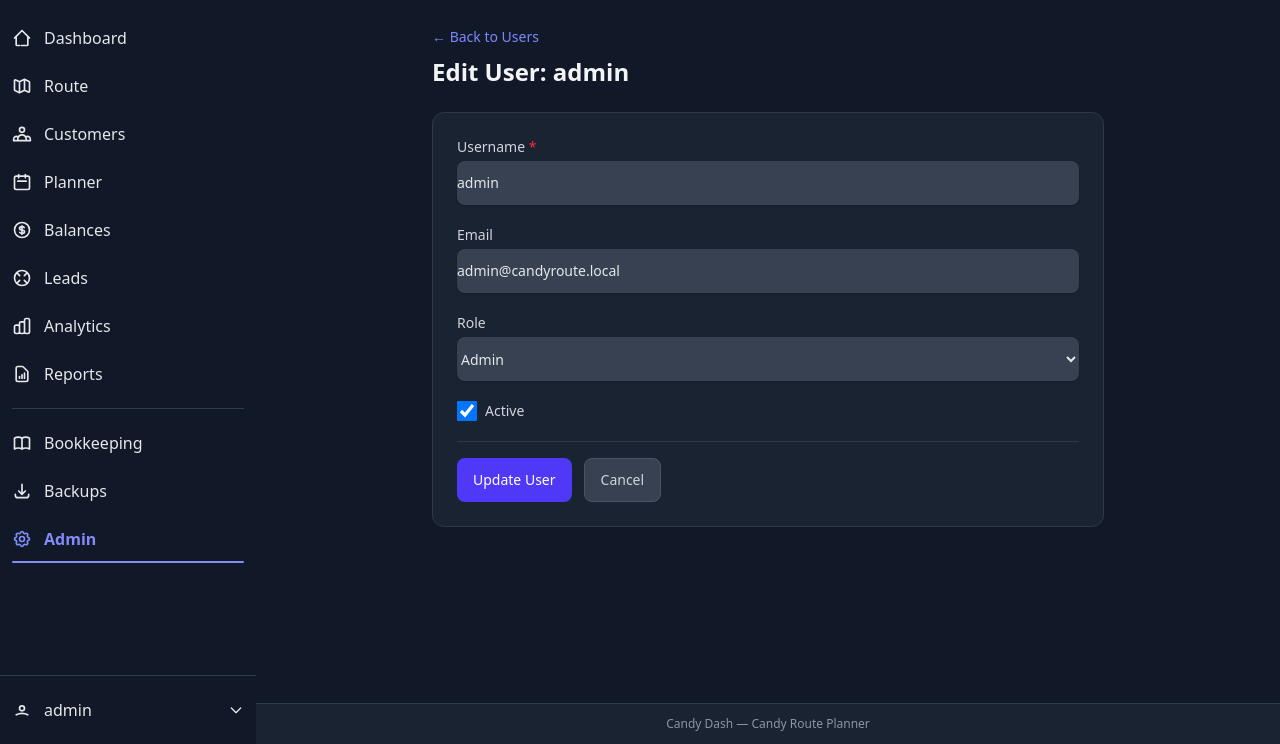
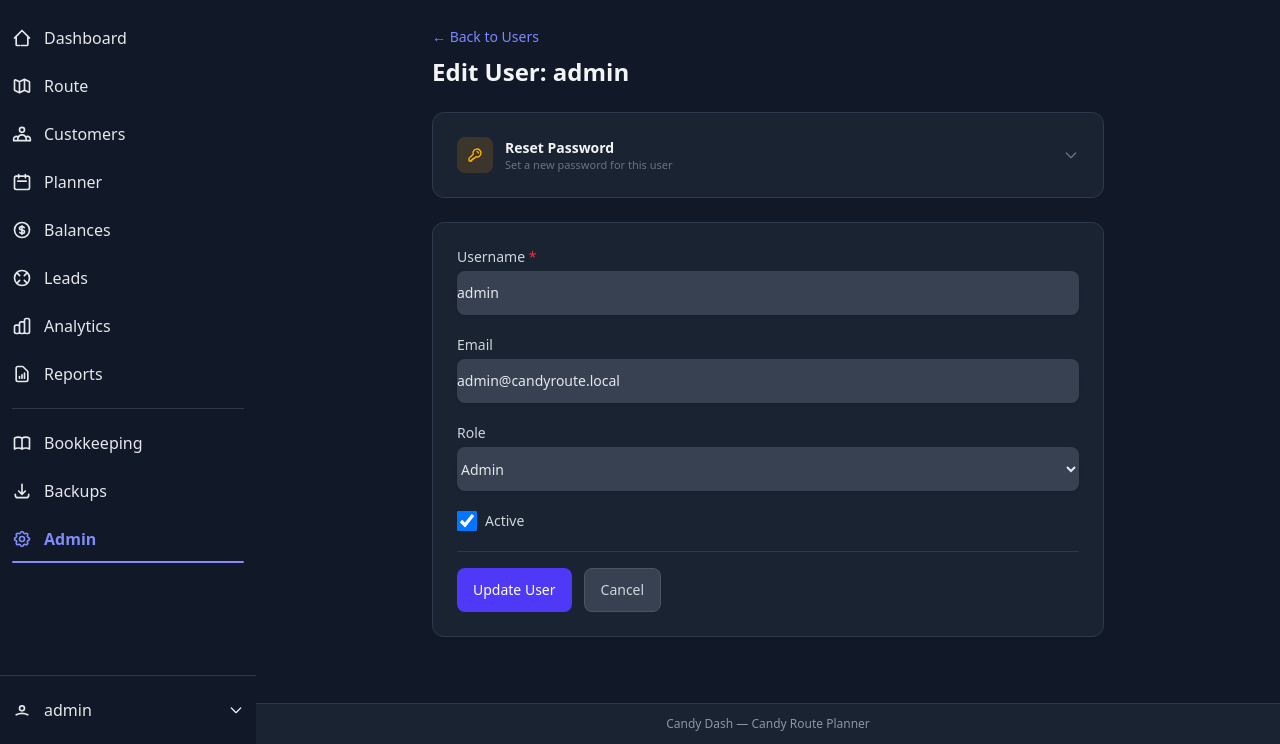
Before and after one commit to Kathail/candy-dash, a Flask app: page /admin/users/1/edit in a window 1280 px wide. Shown: the part 56-800 px from the top of the page. Run offline with Flask 3, Linux system fonts and the light colour scheme; a user stored in the database is signed in; data comes from the database, SQL or seed files in the repository; data that the repository does not hold is empty; style sheets or scripts are compiled from the project's sources; some libraries are stand-ins or nearby versions.

Commit message:
Add admin password reset UI and fix profile page role checks
- Add collapsible reset password form on admin edit user page
- Fix owner role not seeing Admin Panel link on profile page
- Add missing bookkeeper role badge on profile page

Co-Authored-By: Claude Opus 4.6 <noreply@anthropic.com>

```diff
--- a/templates/admin/user_form.html
+++ b/templates/admin/user_form.html
@@ -14,6 +14,42 @@
       {% if editing %}Edit User: {{ user.username }}{% else %}Create New User{% endif %}
     </h1>
   </div>
+
+  {% if editing %}
+  <!-- Reset Password -->
+  <div class="bg-panel rounded-xl border border-app p-6" x-data="{ open: false }">
+    <button type="button" @click="open = !open"
+            class="flex items-center justify-between w-full text-left">
+      <div class="flex items-center gap-3">
+        <div class="w-9 h-9 rounded-lg bg-amber-500/15 flex items-center justify-center">
+          <svg aria-hidden="true" class="w-4 h-4 text-amber-400" fill="none" stroke="currentColor" viewBox="0 0 24 24">
+            <path stroke-linecap="round" stroke-linejoin="round" stroke-width="2" d="M15 7a2 2 0 012 2m4 0a6 6 0 01-7.743 5.743L11 17H9v2H7v2H4a1 1 0 01-1-1v-2.586a1 1 0 01.293-.707l5.964-5.964A6 6 0 1121 9z"/>
+          </svg>
+        </div>
+        <div>
+          <h2 class="text-sm font-semibold text-gray-100">Reset Password</h2>
+          <p class="text-2xs text-gray-500">Set a new password for this user</p>
+        </div>
+      </div>
+      <svg class="w-4 h-4 text-gray-500 transition-transform" :class="open && 'rotate-180'" fill="none" stroke="currentColor" viewBox="0 0 24 24">
+        <path stroke-linecap="round" stroke-linejoin="round" stroke-width="2" d="M19 9l-7 7-7-7"/>
+      </svg>
+    </button>
+    <form method="post" action="{{ url_for('admin.reset_password', id=user.id) }}" x-show="open" x-collapse class="mt-4 space-y-4">
+      <input type="hidden" name="csrf_token" value="{{ csrf_token() }}">
+      <div>
+        <label for="new_password" class="block text-sm font-medium text-gray-300 mb-1">New Password <span class="text-red-500">*</span></label>
+        <input type="password" name="new_password" id="new_password" required minlength="12"
+               class="block w-full rounded-lg border-gray-600 bg-gray-700 text-gray-200 placeholder-gray-500 shadow-sm focus:border-indigo-500 focus:ring-indigo-500 text-sm min-h-[44px]"
+               placeholder="Minimum 12 characters">
+      </div>
+      <button type="submit"
+              class="btn-press inline-flex items-center px-4 py-2 bg-amber-600 text-white text-sm font-medium rounded-lg hover:bg-amber-500 focus:outline-none focus:ring-2 focus:ring-offset-2 focus:ring-amber-500 transition-colors min-h-[44px]">
+        Reset Password
+      </button>
+    </form>
+  </div>
+  {% endif %}
 
   <!-- Form -->
   <div class="bg-panel rounded-xl border border-app p-6">
--- a/templates/auth/profile.html
+++ b/templates/auth/profile.html
@@ -29,6 +29,8 @@
         <dd class="mt-1">
           {% if current_user.role == 'admin' %}
           <span class="inline-flex px-2 py-0.5 text-xs font-semibold rounded-full bg-red-500/20 text-red-400">Admin</span>
+          {% elif current_user.role == 'bookkeeper' %}
+          <span class="inline-flex px-2 py-0.5 text-xs font-semibold rounded-full bg-amber-500/20 text-amber-400">Bookkeeper</span>
           {% elif current_user.role == 'demo' %}
           <span class="inline-flex px-2 py-0.5 text-xs font-semibold rounded-full bg-purple-500/20 text-purple-400">Demo</span>
           {% else %}
@@ -84,7 +86,7 @@
       </svg>
     </a>
 
-    {% if current_user.is_admin %}
+    {% if current_user.is_admin or current_user.role == 'owner' %}
     <a href="{{ url_for('admin.index') }}"
        class="flex items-center justify-between bg-panel rounded-xl border border-app px-5 py-4 hover:bg-gray-700/50 transition">
       <div class="flex items-center gap-3">
```
